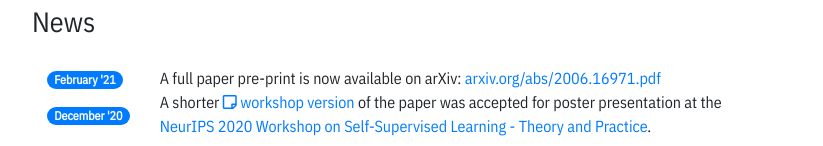
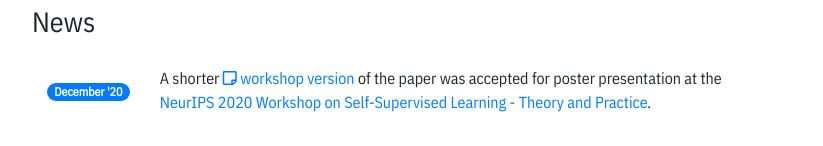
Before and after one commit to brendel-group/cl-ica, a plain HTML site: page index.html in a window 1280 px wide. Shown: the part 600-746 px from the top of the page, without its empty margins (228-1051 px from the left). Drawn offline with nearby package versions, Linux system fonts and the light colour scheme.

Commit message:
Fix link on page

```diff
--- a/index.html
+++ b/index.html
@@ -197,15 +197,15 @@
 
                 <div class="row">
                     <table>
-                        <tr>
+                        <!---tr>
                             <td class="mr-10">
                                 <span class="badge badge-pill badge-primary">February '21</span>
                             </td>
                             <td>
                                 A full paper pre-print is now available on arXiv: <a
-                                    href="#">arxiv.org/abs/2006.16971.pdf</a>
+                                    href="#">arxiv.org/abs/XXXX.XXXXX.pdf</a>
                             </td>
-                        </tr>
+                        </tr---->
                         <tr>
                             <td>
                                 <span class="badge badge-pill badge-primary">December '20</span>
```
